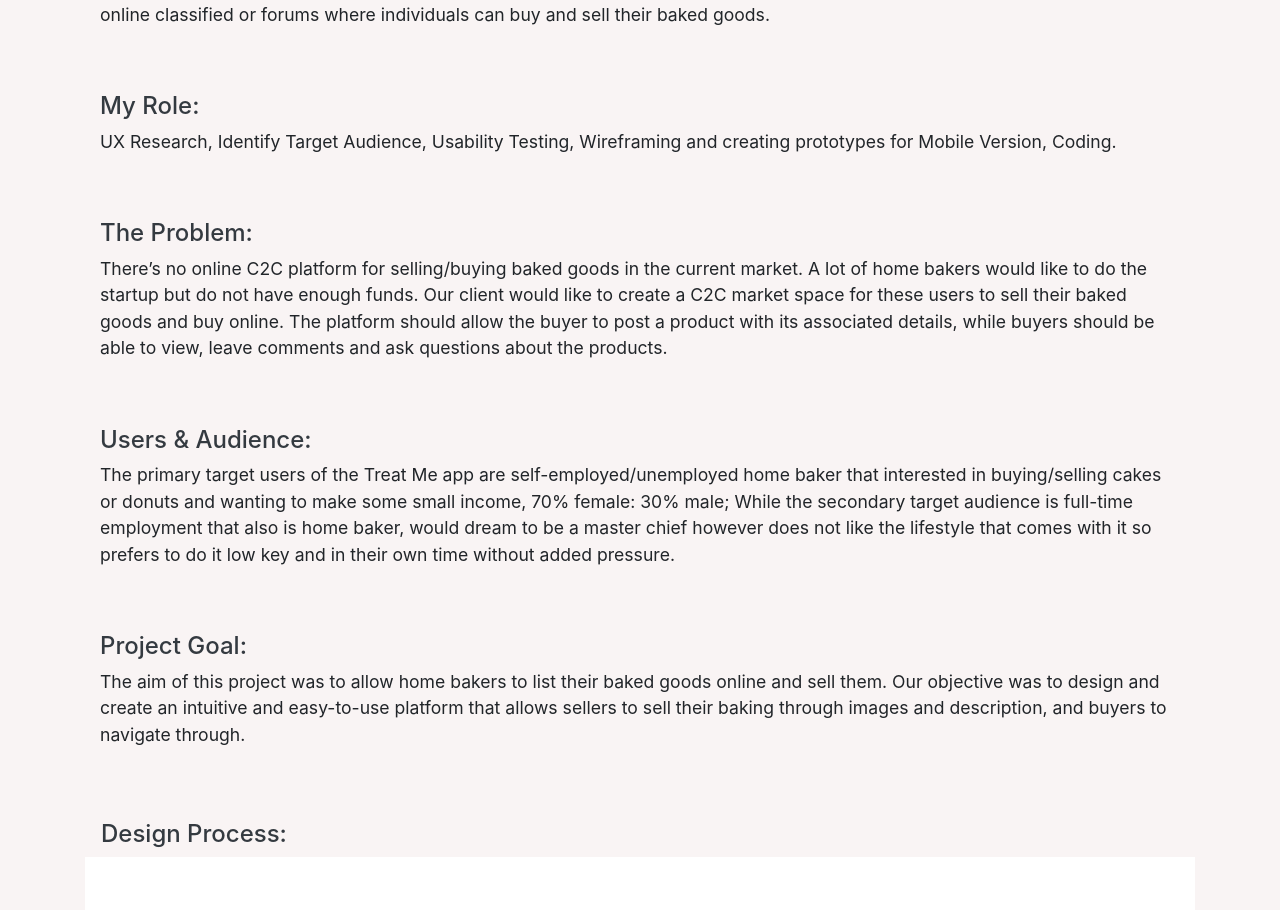
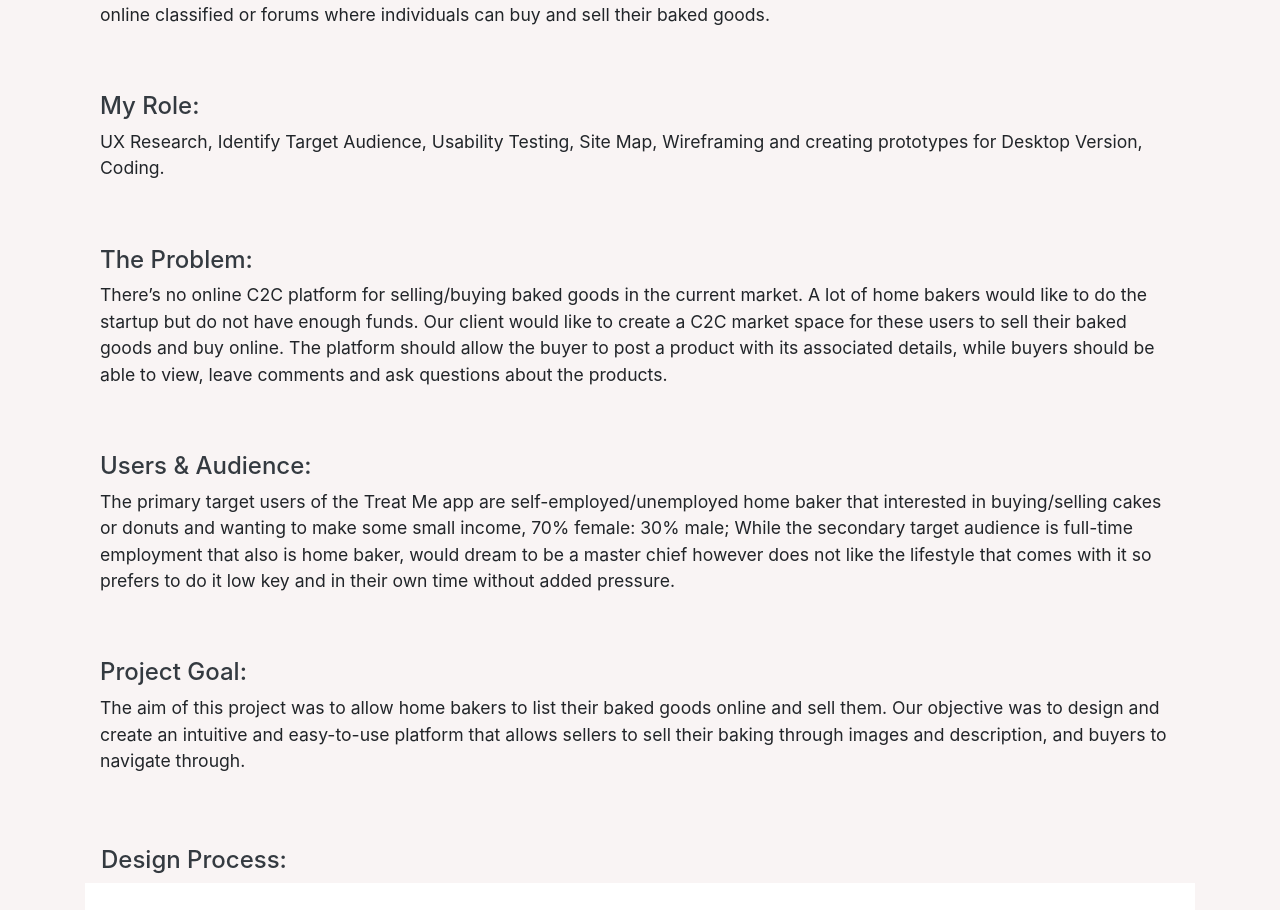
Before and after one commit to Pearly-choong/portfolio-site, a React (Create React App) app in the folder client/: page /Portfolio-NicheMarketApp-Project in a window 1280 px wide. Shown: the part 785-1695 px from the top of the page. Built offline with nearby package versions, Linux system fonts and the light colour scheme; a web font is replaced by a local one.

Commit message:
update info to the project

```diff
--- a/client/src/components/projectFolders/treatme/TreatMe.js
+++ b/client/src/components/projectFolders/treatme/TreatMe.js
@@ -47,7 +47,7 @@ class TreatMe extends React.Component {
                   </div>
                   <div data-aos="fade-up" data-aos-easing="linear" data-aos-duration="1000">
                     <h4 className="pt-5 text-dark">My Role:  </h4>
-                    <p>UX Research, Identify Target Audience, Usability Testing, Wireframing and creating prototypes for Mobile Version, Coding.</p>
+                    <p>UX Research, Identify Target Audience, Usability Testing, Site Map, Wireframing and creating prototypes for Desktop Version, Coding.</p>
                   </div>
                   <div data-aos="fade-up" data-aos-easing="linear" data-aos-duration="1000">
                     <h4 className="pt-5 text-dark">The Problem:  </h4>
```
